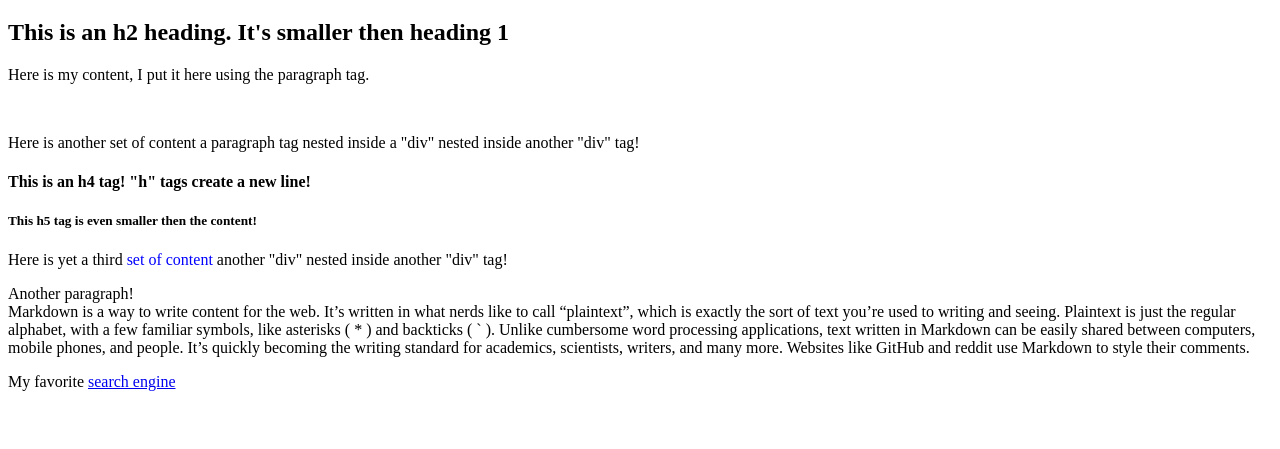
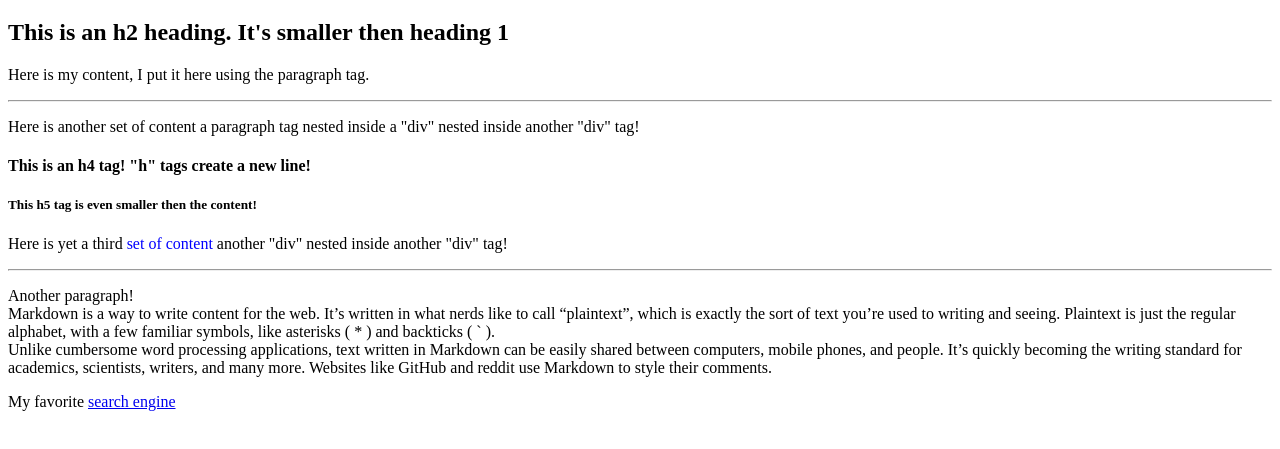
Before and after one commit to zambrose2017/HtmlPractice, a plain HTML site: page index.html in a window 1280 px wide. Shown: the part 61-510 px from the top of the page. Drawn offline with Linux system fonts and the light colour scheme.

Commit message:
added horizantal lines and breaks

```diff
--- a/index.html
+++ b/index.html
@@ -15,7 +15,7 @@
 		<p>Here is my content, I put it here using the paragraph tag.</p>
 
 			<div>
-			</br>
+			<hr>
 		<p>Here is another set of content a paragraph tag nested inside a "div" nested inside another "div" tag!
 		</p>
 			</div>
@@ -24,8 +24,10 @@
 			<div>
 			<p>Here is  yet a third <span style="color: blue;">set of content</span> another "div" nested inside another "div" tag!
 			</p>
+			<hr>
 			<p> Another paragraph!
-			</br>Markdown is a way to write content for the web. It’s written in what nerds like to call “plaintext”, which is exactly the sort of text you’re used to writing and seeing. Plaintext is just the regular alphabet, with a few familiar symbols, like asterisks ( * ) and backticks ( ` ).
+			<br>Markdown is a way to write content for the web. It’s written in what nerds like to call “plaintext”, which is exactly the sort of text you’re used to writing and seeing. Plaintext is just the regular alphabet, with a few familiar symbols, like asterisks ( * ) and backticks ( ` ).
+			<br>
 			Unlike cumbersome word processing applications, text written in Markdown can be easily shared between computers, mobile phones, and people. It’s quickly becoming the writing standard for academics, scientists, writers, and many more. Websites like GitHub and reddit use Markdown to style their comments.
 			</p>
 
```
